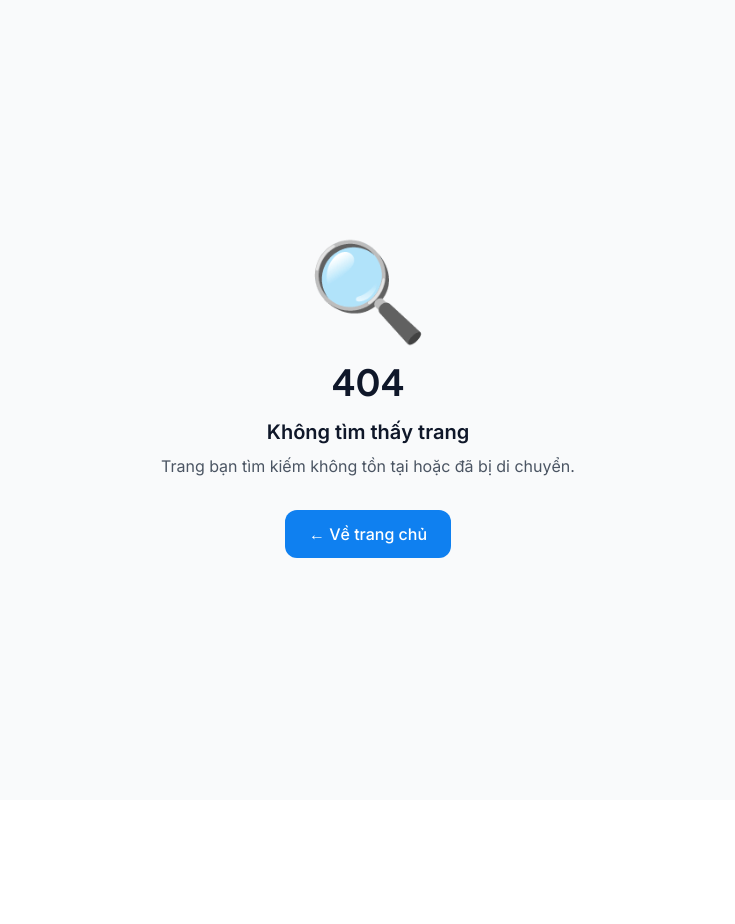
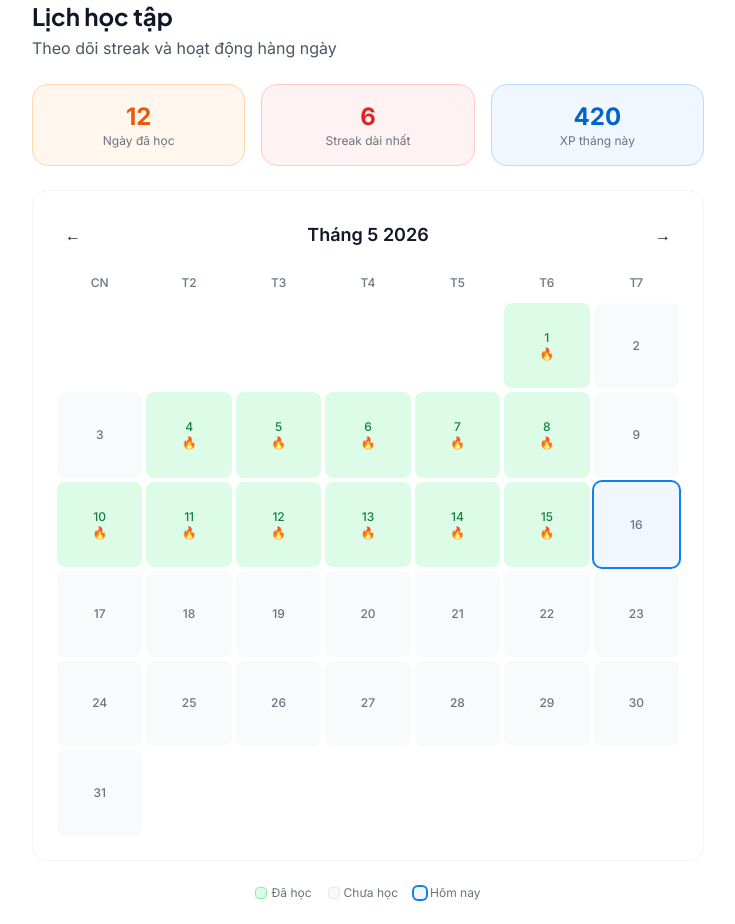
Before and after one commit to JasonTM17/Language_App, a Next.js app in the folder web/: page /streak-calendar in a window 1280 px wide. Before the commit this address had no page. Shown: the top 924 px of the page, without its empty margins (272-1007 px from the left). Before the commit the page ends 800 px from the top, so only its background shows below. Built offline with nearby package versions, Linux system fonts and the light colour scheme.

Commit message:
feat: add streak calendar with monthly activity tracking
Visual calendar showing daily learning activity, streak stats,
longest streak tracking, and monthly XP totals with motivational
messages based on consistency.

```diff
--- /dev/null
+++ b/web/src/app/streak-calendar/page.tsx
@@ -0,0 +1,149 @@
+'use client';
+
+import { useState } from 'react';
+
+interface DayData {
+  date: number;
+  completed: boolean;
+  xp: number;
+}
+
+export default function StreakCalendarPage() {
+  const [currentMonth, setCurrentMonth] = useState(new Date());
+
+  const today = new Date();
+  const year = currentMonth.getFullYear();
+  const month = currentMonth.getMonth();
+  const daysInMonth = new Date(year, month + 1, 0).getDate();
+  const firstDayOfWeek = new Date(year, month, 1).getDay();
+
+  const generateMockData = (): DayData[] => {
+    const data: DayData[] = [];
+    for (let i = 1; i <= daysInMonth; i++) {
+      const date = new Date(year, month, i);
+      const isPast = date <= today;
+      const completed = isPast && Math.random() > 0.25;
+      data.push({
+        date: i,
+        completed,
+        xp: completed ? Math.floor(Math.random() * 50) + 10 : 0,
+      });
+    }
+    return data;
+  };
+
+  const [monthData] = useState<DayData[]>(generateMockData);
+
+  const streakDays = monthData.filter(d => d.completed).length;
+  const totalXp = monthData.reduce((sum, d) => sum + d.xp, 0);
+  const longestStreak = (() => {
+    let max = 0, current = 0;
+    monthData.forEach(d => {
+      if (d.completed) { current++; max = Math.max(max, current); }
+      else { current = 0; }
+    });
+    return max;
+  })();
+
+  const prevMonth = () => setCurrentMonth(new Date(year, month - 1, 1));
+  const nextMonth = () => setCurrentMonth(new Date(year, month + 1, 1));
+
+  const monthNames = ['Tháng 1', 'Tháng 2', 'Tháng 3', 'Tháng 4', 'Tháng 5', 'Tháng 6',
+    'Tháng 7', 'Tháng 8', 'Tháng 9', 'Tháng 10', 'Tháng 11', 'Tháng 12'];
+  const dayNames = ['CN', 'T2', 'T3', 'T4', 'T5', 'T6', 'T7'];
+
+  return (
+    <div className="max-w-2xl mx-auto space-y-6">
+      <div>
+        <h1 className="text-2xl font-bold font-display">Lịch học tập</h1>
+        <p className="text-gray-600 dark:text-gray-400 mt-1">Theo dõi streak và hoạt động hàng ngày</p>
+      </div>
+
+      {/* Stats */}
+      <div className="grid grid-cols-3 gap-4">
+        <div className="p-4 rounded-2xl bg-orange-50 dark:bg-orange-900/20 border border-orange-200 dark:border-orange-800 text-center">
+          <p className="text-2xl font-bold text-orange-600">{streakDays}</p>
+          <p className="text-xs text-gray-500">Ngày đã học</p>
+        </div>
+        <div className="p-4 rounded-2xl bg-red-50 dark:bg-red-900/20 border border-red-200 dark:border-red-800 text-center">
+          <p className="text-2xl font-bold text-red-600">{longestStreak}</p>
+          <p className="text-xs text-gray-500">Streak dài nhất</p>
+        </div>
+        <div className="p-4 rounded-2xl bg-primary-50 dark:bg-primary-900/20 border border-primary-200 dark:border-primary-800 text-center">
+          <p className="text-2xl font-bold text-primary-600">{totalXp}</p>
+          <p className="text-xs text-gray-500">XP tháng này</p>
+        </div>
+      </div>
+
+      {/* Calendar */}
+      <div className="p-6 rounded-2xl bg-white dark:bg-gray-800 border border-gray-100 dark:border-gray-700">
+        {/* Month navigation */}
+        <div className="flex items-center justify-between mb-4">
+          <button onClick={prevMonth} className="p-2 rounded-lg hover:bg-gray-100 dark:hover:bg-gray-700">←</button>
+          <h2 className="font-semibold text-lg">{monthNames[month]} {year}</h2>
+          <button onClick={nextMonth} className="p-2 rounded-lg hover:bg-gray-100 dark:hover:bg-gray-700">→</button>
+        </div>
+
+        {/* Day headers */}
+        <div className="grid grid-cols-7 gap-1 mb-2">
+          {dayNames.map(day => (
+            <div key={day} className="text-center text-xs font-medium text-gray-500 py-1">{day}</div>
+          ))}
+        </div>
+
+        {/* Calendar grid */}
+        <div className="grid grid-cols-7 gap-1">
+          {Array.from({ length: firstDayOfWeek }).map((_, i) => (
+            <div key={`empty-${i}`} className="aspect-square" />
+          ))}
+          {monthData.map((day) => {
+            const isToday = day.date === today.getDate() && month === today.getMonth() && year === today.getFullYear();
+            return (
+              <div
+                key={day.date}
+                className={`aspect-square rounded-lg flex flex-col items-center justify-center text-sm transition-all ${
+                  isToday
+                    ? 'ring-2 ring-primary-500 bg-primary-50 dark:bg-primary-900/20'
+                    : day.completed
+                    ? 'bg-green-100 dark:bg-green-900/30'
+                    : 'bg-gray-50 dark:bg-gray-900'
+                }`}
+              >
+                <span className={`text-xs font-medium ${day.completed ? 'text-green-700 dark:text-green-300' : 'text-gray-500'}`}>
+                  {day.date}
+                </span>
+                {day.completed && <span className="text-xs">🔥</span>}
+              </div>
+            );
+          })}
+        </div>
+      </div>
+
+      {/* Legend */}
+      <div className="flex items-center gap-4 justify-center text-xs text-gray-500">
+        <div className="flex items-center gap-1">
+          <div className="w-3 h-3 rounded bg-green-100 dark:bg-green-900/30 border border-green-300" />
+          <span>Đã học</span>
+        </div>
+        <div className="flex items-center gap-1">
+          <div className="w-3 h-3 rounded bg-gray-50 dark:bg-gray-900 border border-gray-200" />
+          <span>Chưa học</span>
+        </div>
+        <div className="flex items-center gap-1">
+          <div className="w-3 h-3 rounded ring-2 ring-primary-500 bg-primary-50" />
+          <span>Hôm nay</span>
+        </div>
+      </div>
+
+      {/* Motivation */}
+      <div className="p-4 rounded-2xl bg-gradient-to-r from-orange-50 to-red-50 dark:from-orange-900/10 dark:to-red-900/10 border border-orange-100 dark:border-orange-800 text-center">
+        <p className="text-lg font-bold text-orange-700 dark:text-orange-300">
+          {streakDays >= 20 ? '🏆 Xuất sắc! Bạn rất kiên trì!' :
+           streakDays >= 10 ? '💪 Tuyệt vời! Tiếp tục phát huy!' :
+           streakDays >= 5 ? '🔥 Tốt lắm! Đừng bỏ cuộc!' :
+           '🌱 Hãy bắt đầu xây dựng thói quen!'}
+        </p>
+      </div>
+    </div>
+  );
+}
```
